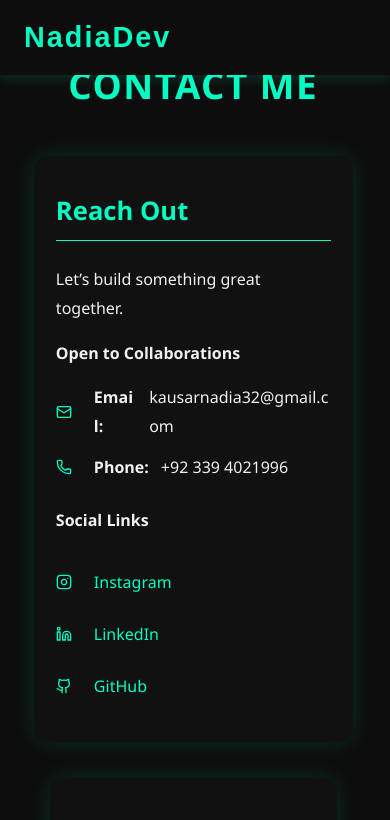
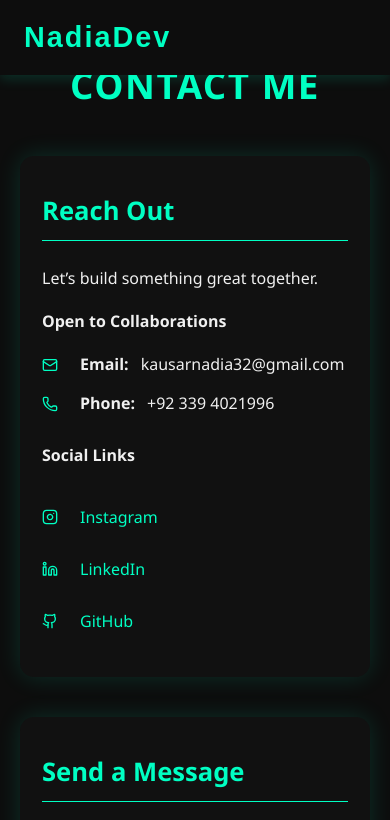
Before and after one commit to Nadia-kausar/Portfolio, a React (Vite) app in the folder Frontend/: page /contact in a window 390 px wide. Shown: the top 820 px of the page. Built offline with nearby package versions, Linux system fonts and the light colour scheme.

Commit message:
PORTFOLIO

```diff
--- a/Frontend/src/components/Contact.css
+++ b/Frontend/src/components/Contact.css
@@ -1,4 +1,4 @@
-/* ========== CONTACT SECTION ========== */
+/* ========== Base Section Styling ========== */
 .contact-section {
   background-color: #0d0d0d;
   color: #f0f0f0;
@@ -16,23 +16,23 @@
   letter-spacing: 1.5px;
 }
 
-/* ========== Card Container ========== */
+/* ========== Card Container (Updated with Grid) ========== */
 .contact-cards {
-  display: flex;
-  flex-wrap: wrap;
-  justify-content: center;
+  display: grid;
+  grid-template-columns: repeat(auto-fit, minmax(300px, 1fr));
   gap: 40px;
-  max-width: 1140px; /* Increased to fit 2 cards */
+  max-width: 1100px;
   margin: 0 auto;
+  justify-items: center;
 }
 
 /* ========== Individual Card ========== */
 .contact-card {
-  flex: 1 1 480px;
-  max-width: 500px;
   background-color: #111;
   padding: 44px 32px;
   border-radius: 16px;
+  width: 100%;
+  max-width: 520px;
   box-shadow: 0 0 24px rgba(0, 255, 195, 0.14);
   transition: box-shadow 0.3s ease, transform 0.3s ease;
 }
@@ -65,7 +65,7 @@
   font-size: 1.05rem;
 }
 
-/* ========== Social Links ========== */
+/* ========== Social Links (Stacked Vertically) ========== */
 .social-links {
   margin-top: 24px;
   display: flex;
@@ -143,30 +143,21 @@
   outline: none;
 }
 
-/* ========== Icon ========== */
+/* ========== Icon Styling ========== */
 .icon {
   color: #00ffc3;
   flex-shrink: 0;
   font-size: 1.3rem;
 }
 
-/* ========== Responsive ========== */
+/* ========== Responsive: Tablets ========== */
 @media (max-width: 992px) {
-  .contact-cards {
-    flex-direction: column;
-    align-items: center;
-    gap: 36px;
-  }
-
-  .contact-card {
-    max-width: 92%;
-  }
-
   .contact-heading {
     font-size: 2.4rem;
   }
 }
 
+/* ========== Responsive: Phones ========== */
 @media (max-width: 600px) {
   .contact-heading {
     font-size: 2.3rem;
@@ -180,11 +171,13 @@
 
   .contact-card h3 {
     font-size: 1.7rem;
+    padding-bottom: 10px;
   }
 
   .contact-card p,
   .contact-details p {
     font-size: 1.05rem;
+    line-height: 1.7;
   }
 
   .form-card input,
@@ -207,6 +200,7 @@
   }
 }
 
+/* ========== Extra Small Devices (e.g., 360px - 420px) ========== */
 @media (max-width: 420px) {
   .contact-card {
     padding: 36px 22px;
```
